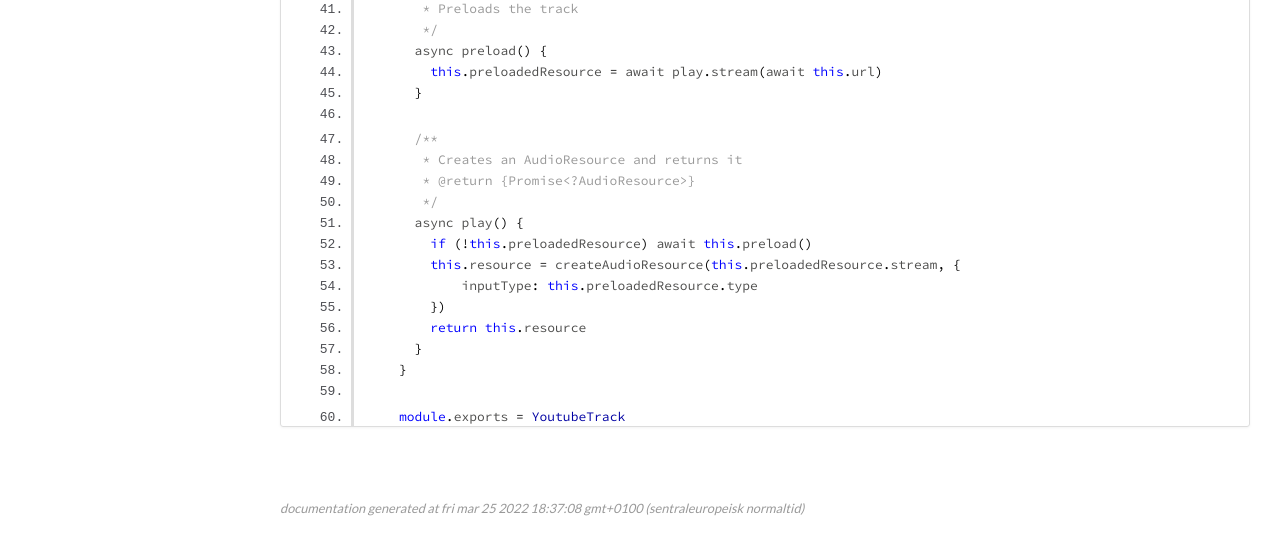
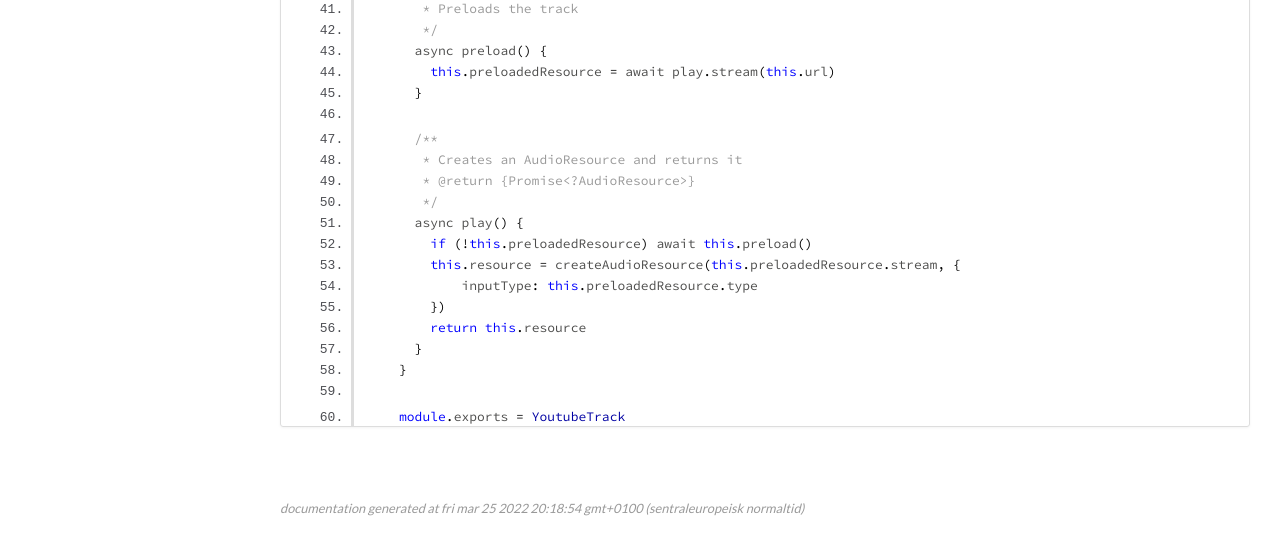
Before and after one commit to Rotekoppen/dtune, a website: page docs/tracks_youtubeTrack.js.html in a window 1280 px wide. Shown: the part 987-1535 px from the top of the page. Drawn offline with Linux system fonts and the light colour scheme.

Commit message:
Push "useless" update since i dont know if npm is updated lol

```diff
--- a/docs/tracks_youtubeTrack.js.html
+++ b/docs/tracks_youtubeTrack.js.html
@@ -81,7 +81,7 @@ class YoutubeTrack extends Track {
    * Preloads the track
    */
   async preload() {
-    this.preloadedResource = await play.stream(await this.url)
+    this.preloadedResource = await play.stream(this.url)
   }
 
   /**
@@ -110,7 +110,7 @@ module.exports = YoutubeTrack
 <br class="clear">
 
 <footer>
-    Documentation generated at Fri Mar 25 2022 18:37:08 GMT+0100 (sentraleuropeisk normaltid)
+    Documentation generated at Fri Mar 25 2022 20:18:54 GMT+0100 (sentraleuropeisk normaltid)
 </footer>
 
 <script>prettyPrint();</script>
--- a/package.json
+++ b/package.json
@@ -1,6 +1,6 @@
 {
   "name": "dtune",
-  "version": "0.2.1",
+  "version": "0.2.2",
   "description": "Minimal simple audio player for discord bots.",
   "main": "index.js",
   "scripts": {
```
Also changed, not shown: docs/Player.html (+1 -1 lines), docs/Track.html (+1 -1 lines), docs/YoutubePlaylistTrack.html (+1 -1 lines), docs/YoutubeTrack.html (+1 -1 lines), docs/global.html (+1 -1 lines), docs/index.html (+1 -1 lines), docs/index.js.html (+1 -1 lines), docs/trackCreator.js.html (+1 -1 lines), docs/tracks_track.js.html (+1 -1 lines), docs/tracks_youtubePlaylistTrack.js.html (+1 -1 lines), docs/userCheck.js.html (+1 -1 lines).
